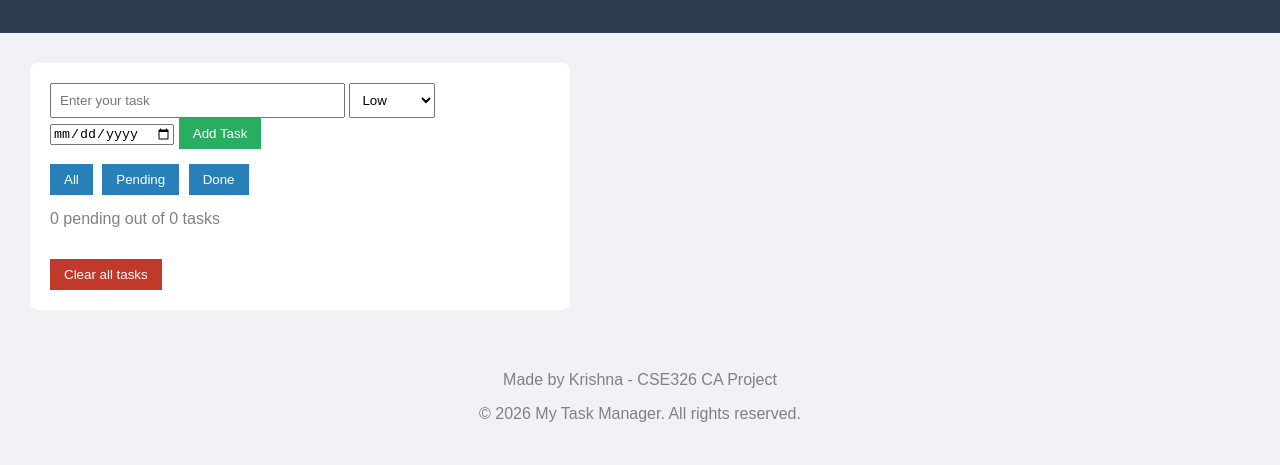
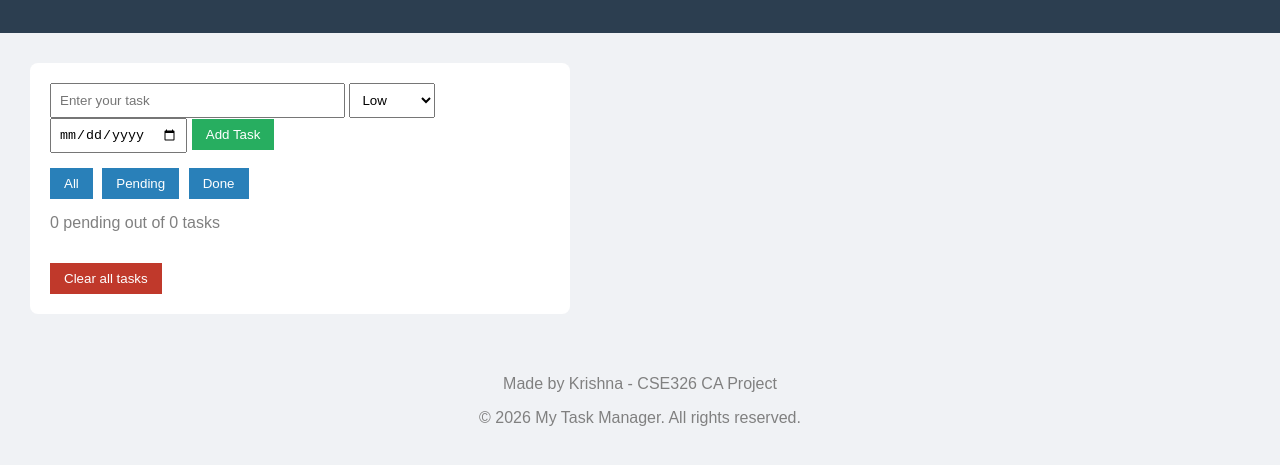
Before and after one commit to krishnaky7070-hub/Task-manager, a plain HTML site: page index.html in a window 1280 px wide. Shown: the part 121-586 px from the top of the page. Drawn offline with Linux system fonts and the light colour scheme.

Commit message:
styled date box

```diff
--- a/style.css
+++ b/style.css
@@ -96,3 +96,6 @@ li {
     margin-bottom: 8px;
   }
 }
+#dueDate {
+  padding: 7px;
+}
```
